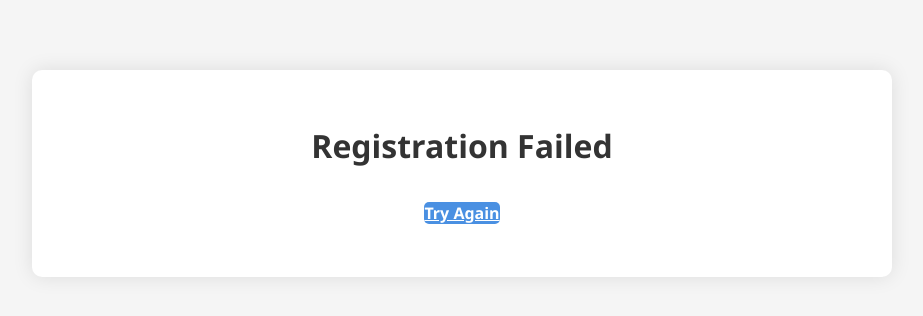
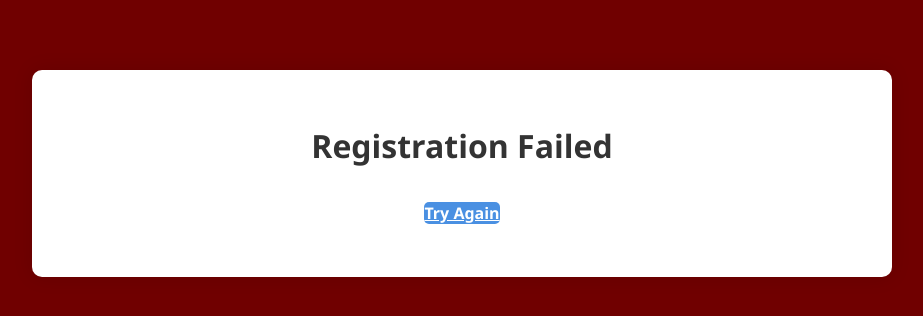
Before and after one commit to MoonHunter99/registrationActivity, a PHP site: page /register.php in a window 1280 px wide. Shown: the top 316 px of the page, without its empty margins (178-1101 px from the left). Run offline with PHP 8.4, Linux system fonts and the light colour scheme.

Commit message:
changed bg color to pup color

```diff
--- a/styles.css
+++ b/styles.css
@@ -7,7 +7,7 @@
 }
 
 body {
-    background-color: #f5f5f5;
+    background-color: #700000;
     color: #333;
     line-height: 1.6;
 }
@@ -20,7 +20,7 @@ body {
 
 /* Form Styles */
 .form-container {
-    background-color: #fff;
+    background-color: #ffffff;
     border-radius: 10px;
     box-shadow: 0 0 20px rgba(0, 0, 0, 0.1);
     padding: 30px;
```
